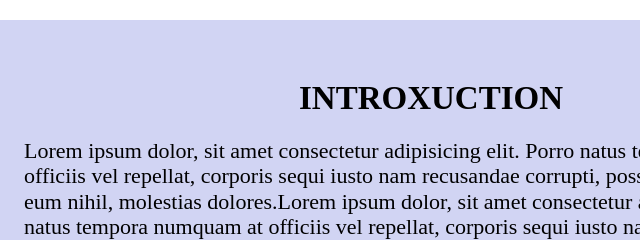
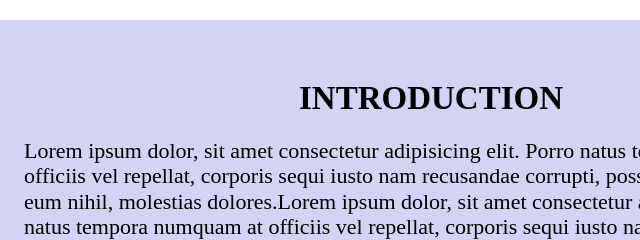
Before and after one commit to sji960201/portfolio, a plain HTML site: page index.html in a window 1280 px wide. Shown: the part 186-426 px from the top of the page, 640-1280 px from the left. Drawn offline with Linux system fonts and the light colour scheme; a web font is replaced by a local one.

Commit message:
어바웃미 메뉴 인트로덕션 오타 수정

```diff
--- a/index.html
+++ b/index.html
@@ -35,7 +35,7 @@
               </div>
               <div class="aboutme">
                 <div class="introduce">
-                  <h3>INTROXUCTION</h3>
+                  <h3>INTRODUCTION</h3>
                   <p>
                     Lorem ipsum dolor, sit amet consectetur adipisicing elit.
                     Porro natus tempora numquam at officiis vel repellat,
```
